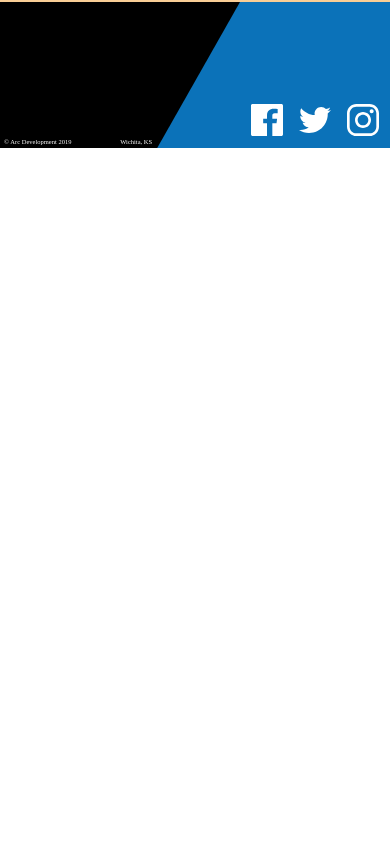
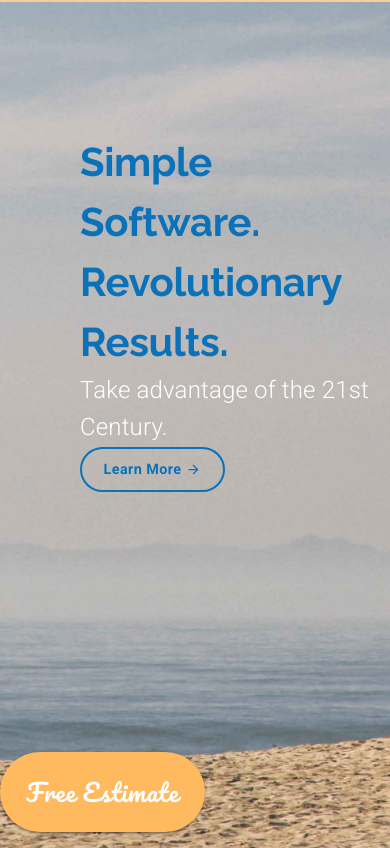
Before and after one commit to Diane998/React-ArcDevelopment, a React (Create React App) app: page / in a window 390 px wide. Shown: the part 5936-6784 px from the top of the page. Before the commit the page ends 6084 px from the top, so only its background shows below. Built offline with nearby package versions, Linux system fonts and the light colour scheme.

Commit message:
Added call to action section

```diff
--- a/src/components/pages/Home.js
+++ b/src/components/pages/Home.js
@@ -9,6 +9,8 @@
 import Card from '@material-ui/core/Card';
 import CardContent from '@material-ui/core/CardContent';
 import ButtonArrow from '../ui/ButtonArrow';
+
+import CallToAction from '../ui/CallToAction';
 
 import animationData from '../../animations/landinganimation/data';
 import customSoftwareIcon from '../../assets/Custom Software Icon.svg';
@@ -415,6 +417,10 @@
           <div className={classes.infoBackground} />
         </Grid>
       </Grid>
+      <Grid item>
+        {/* call to action */}
+        <CallToAction />
+      </Grid>
     </Grid>
   );
 };
--- /dev/null
+++ b/src/components/ui/CallToAction.js
@@ -0,0 +1,88 @@
+import React from 'react';
+import { makeStyles, useTheme } from '@material-ui/core/styles';
+
+import Grid from '@material-ui/core/Grid';
+import Typography from '@material-ui/core/Typography';
+import Button from '@material-ui/core/Button';
+import ButtonArrow from './ButtonArrow';
+
+import background from '../../assets/background.jpg';
+import mobileBackground from '../../assets/mobileBackground.jpg';
+
+const useStyles = makeStyles(theme => ({
+  learn: {
+    ...theme.typography.learnButton,
+    fontSize: '0.9rem',
+    height: 45,
+    width: 145
+  },
+  background: {
+    backgroundImage: `url(${background})`,
+    backgroundPosition: 'center',
+    backgroundSize: 'cover',
+    backgroundRepeat: 'no-repeat',
+    height: '60em',
+    width: '100%',
+    [theme.breakpoints.down('md')]: {
+      backgroundImage: `url(${mobileBackground})`
+    }
+  },
+  estimate: {
+    ...theme.typography.estimate,
+    backgroundColor: theme.palette.common.orange,
+    borderRadius: 50,
+    height: 80,
+    width: 205,
+    marginRight: '5em',
+    fontSize: '1.5rem',
+    '&:hover': {
+      backgroundColor: theme.palette.secondary.light
+    }
+  }
+}));
+
+const CallToAction = () => {
+  const classes = useStyles();
+  const theme = useTheme();
+
+  return (
+    <Grid
+      container
+      className={classes.background}
+      alignItems="center"
+      justify="space-between"
+    >
+      <Grid item style={{ marginLeft: '5em' }}>
+        <Grid container direction="column">
+          <Grid item>
+            <Typography variant="h2">
+              Simple Software.
+              <br />
+              Revolutionary Results.
+            </Typography>
+            <Typography variant="subtitle2" style={{ fontSize: '1.5rem' }}>
+              Take advantage of the 21st Century.
+            </Typography>
+            <Grid item container>
+              <Button className={classes.learn} variant="outlined">
+                <span style={{ marginRight: 5 }}>Learn More</span>
+                <ButtonArrow
+                  width={15}
+                  height={15}
+                  fill={theme.palette.common.blue}
+                />
+              </Button>
+            </Grid>
+          </Grid>
+        </Grid>
+      </Grid>
+      <Grid item>
+        <Button variant="contained" className={classes.estimate}>
+          Free Estimate
+        </Button>
+      </Grid>
+    </Grid>
+  );
+};
+
+export default CallToAction;
```
Also changed, not shown: 1 other file (tests, documents, lock files or other folders).
